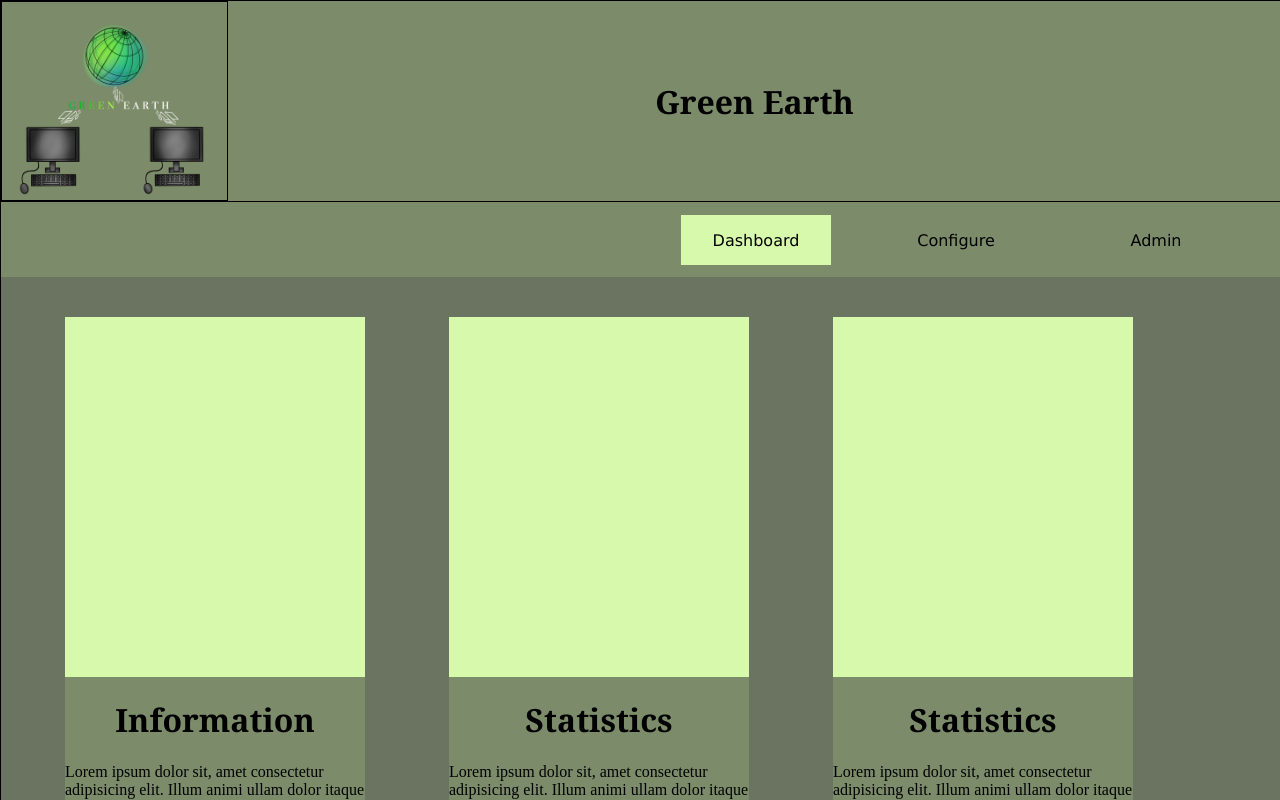
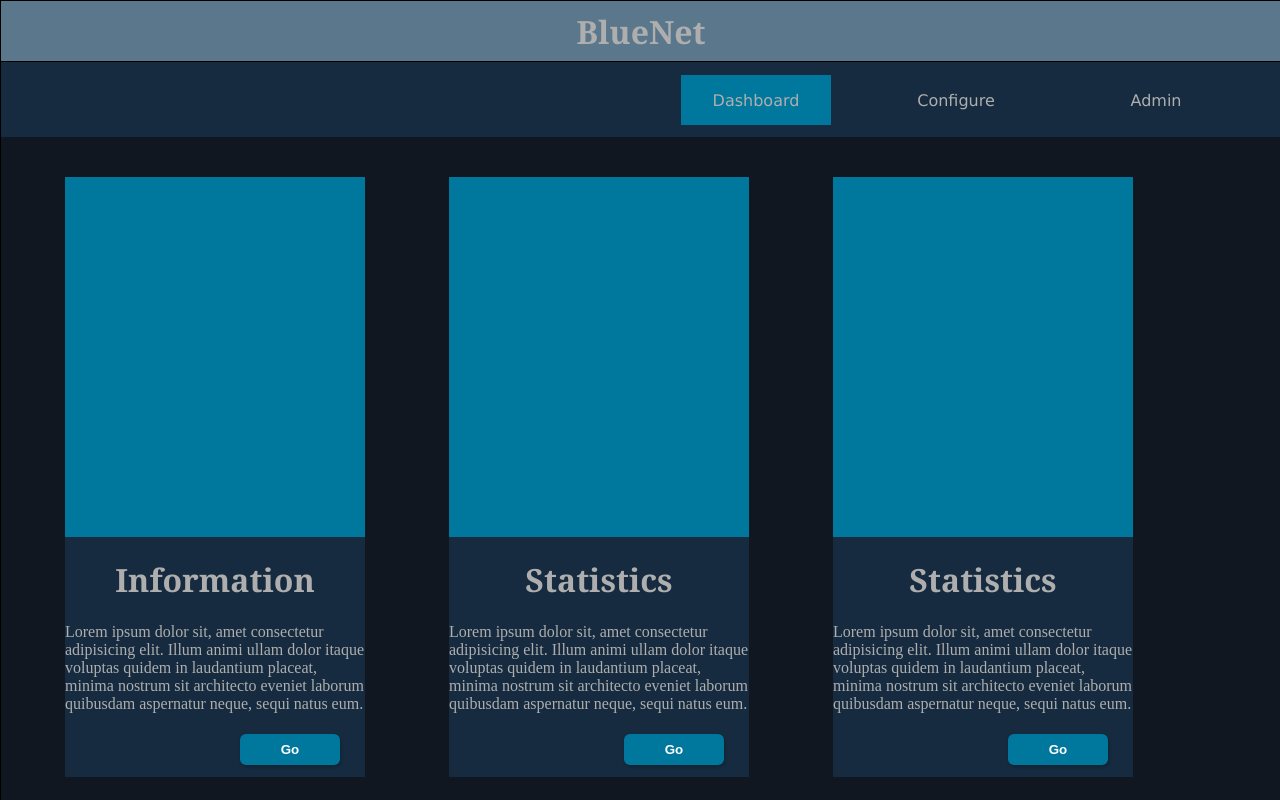
Before and after one commit to edunbar2/EarthNet, a Svelte app: page / in a window 1280 px wide. Shown: the top 800 px of the page. Built offline with nearby package versions, Linux system fonts and the light colour scheme.

Commit message:
Updated color scheme for project

```diff
--- a/src/App.svelte
+++ b/src/App.svelte
@@ -39,7 +39,7 @@
   main{
     display: flex;
     flex-direction: column;
-    background-color: #6B7361;
+    background-color: #111720;
     height: 100%;
     width:100%;
     border: solid 1px black;
--- a/src/Components/Configuration.svelte
+++ b/src/Components/Configuration.svelte
@@ -418,6 +418,7 @@ let selectedVendor = supported_vendors[0];
 <style>
 *{
     font-family: Verdana, Geneva, Tahoma, sans-serif;
+    color: #aeaeae;
 }
 label{
     text-align: start;
@@ -446,7 +447,8 @@ label input{
 }
 
 button{
-    background-color: #D7F9AB;
+    color: white;
+    background-color: #00789D;
     border: none;
     border-radius: 10px;
 }
@@ -464,7 +466,7 @@ button{
 .input{
     display: flex;
     height: 50px;
-    background-color: #7c8b69;
+    background-color: #162B3F;
     margin: 10px;
     padding-top: 15px;
     width: 100%;
@@ -472,7 +474,7 @@ button{
 
 .toolbar-ip-valid{
     width: 100px;
-    background-color: #7c8b69;
+    background-color: #162B3F;
     align-self: center;
 }
 
@@ -490,7 +492,7 @@ button{
 
 .login-information{
     width: 100%;
-    background-color: #7c8b69;
+    background-color: #162B3F;
 }
 
 @media screen and (max-width: 1125px){
@@ -518,10 +520,11 @@ button{
     width: 100%;
     height: 40rem;
     align-self: center;
-    background-color: #7c8b69;
+    background-color: #162B3F;
     border: none;
-    caret-color: #D7F9AB;
+    caret-color: #00789D;
     cursor: pointer;
+    color: white;
 }
 
 .container{
--- a/src/Components/Header.svelte
+++ b/src/Components/Header.svelte
@@ -1,11 +1,11 @@
 
 <header>
     <div class=head>
-        <div class=logo>
+        <!-- <div class=logo>
             <img src="/src/assets/logo.PNG" alt="Logo">
-        </div>
+        </div> -->
         <div class=title>
-            <h1>Green Earth</h1>
+            <h1>BlueNet</h1>
 
         </div>
     </div>
@@ -32,6 +32,7 @@ text-align: center;
 align-self: center;
 margin: 0;
 display: flex;
+color: #aeaeae;
 }
 
 .title h1{
@@ -41,8 +42,8 @@ display: flex;
 
 
 .head{
-    background-color: #7c8b69;
-    height:200px;
+    background-color: #5A778C;
+    height:60px;
     width: 100%;
     margin: 0;
     padding: 0;
--- a/src/Components/Navbar.svelte
+++ b/src/Components/Navbar.svelte
@@ -27,8 +27,9 @@ const  handleTabClick = (tab) => {
 
 <style>
 .bar{
+    color: #aeaeae;
     position: sticky;
-    background-color: #7c8b69;
+    background-color: #162B3F;
     padding: 0;
     height: 75px;
     width: 100%;
@@ -54,7 +55,7 @@ const  handleTabClick = (tab) => {
 }
 
 .highlighted{
-    background-color: #D7F9AB;
+    background-color: #00789D;
     border: none;
     transition: all 0.5s ease-out;
 }
--- a/src/Components/Parts/Button.svelte
+++ b/src/Components/Parts/Button.svelte
@@ -25,8 +25,8 @@
       box-shadow: none;
     }
     .primary{
-      background: #D7F9AB;
-      color: black;
+      background: #00789D;
+      color: white;
     }
     .secondary{
       background: #45c496;
--- a/src/Components/Parts/card.svelte
+++ b/src/Components/Parts/card.svelte
@@ -31,9 +31,12 @@ export let image_src = ''
 
 
 <style>
+    *{
+        color: #aeaeae;
+    }
 
     .highlight{
-        background-color: #D7F9AB;
+        background-color: #00789D;
     }
 
     .image{
@@ -53,7 +56,7 @@ export let image_src = ''
     }
 
     .card{
-        background-color: #7c8b69;
+        background-color: #162B3F;
         justify-content: center;
         margin-top: 40px;
     }
```
